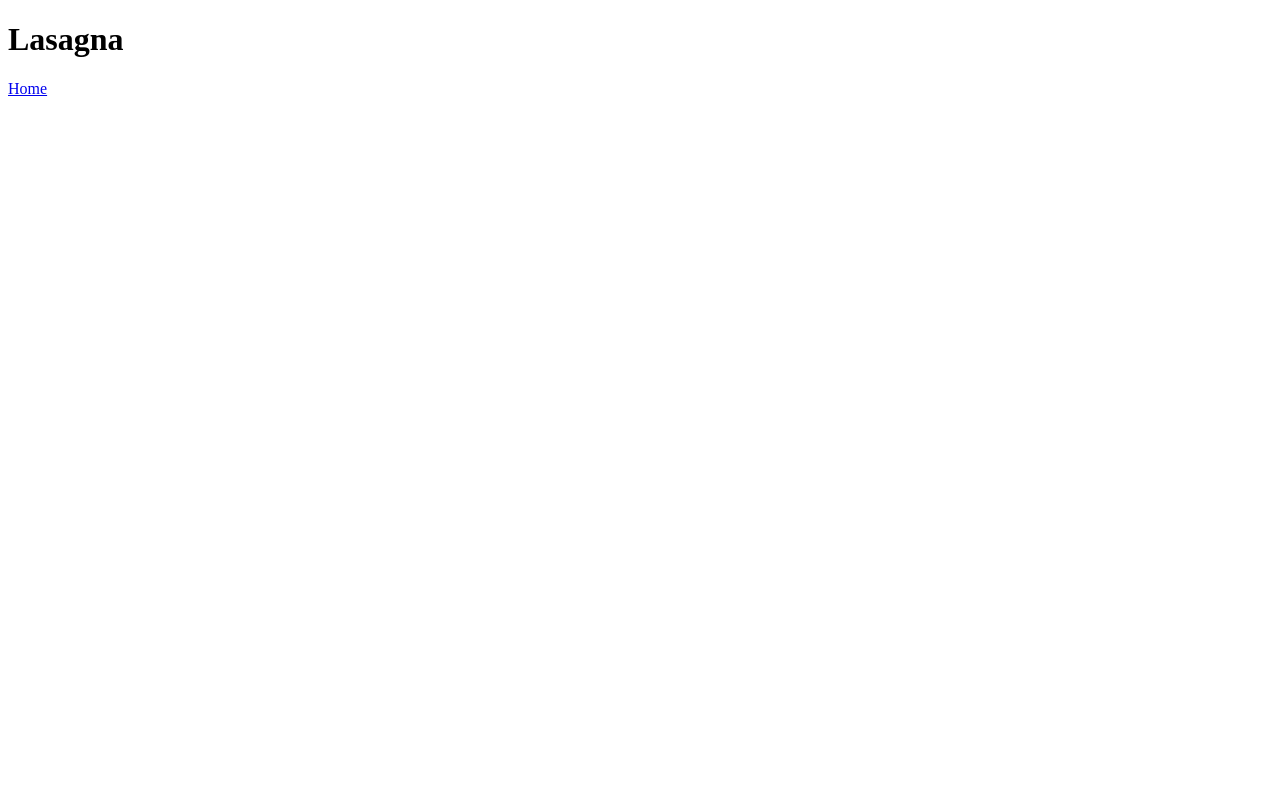
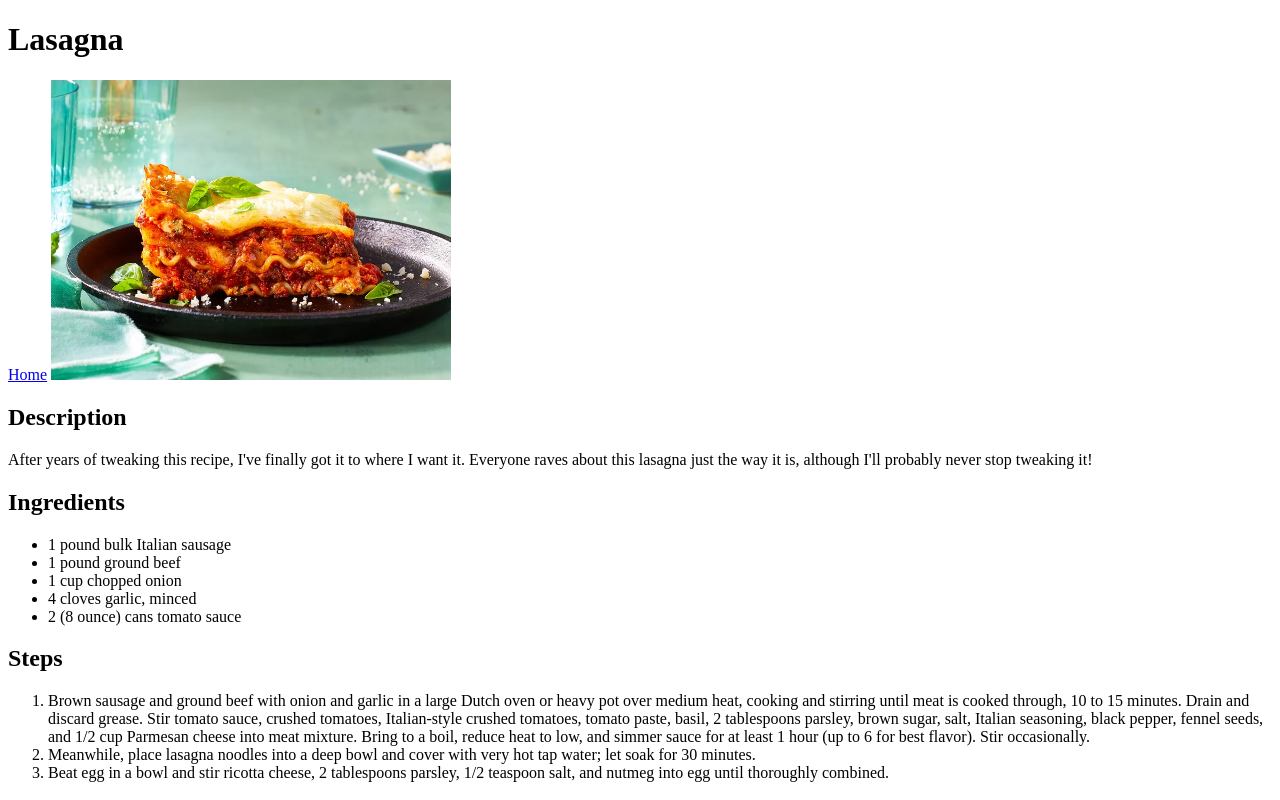
Before and after one commit to gudiudi/odin-recipes, a plain HTML site: page recipes/lasagna.html in a window 1280 px wide. Drawn offline with Linux system fonts and the light colour scheme.

Commit message:
feat: add lasagna image and page content

```diff
--- a/recipes/lasagna.html
+++ b/recipes/lasagna.html
@@ -9,5 +9,26 @@
   <h1>Lasagna</h1>
 
   <a href="../index.html">Home</a>
+
+  <img src="../images/lasagna.webp" alt="Lasagna" width="400" height="300">
+
+  <h2>Description</h2>
+  <p>After years of tweaking this recipe, I've finally got it to where I want it. Everyone raves about this lasagna just the way it is, although I'll probably never stop tweaking it!</p>
+
+  <h2>Ingredients</h2>
+  <ul>
+    <li>1 pound bulk Italian sausage</li>
+    <li>1 pound ground beef</li>
+    <li>1 cup chopped onion</li>
+    <li>4 cloves garlic, minced</li>
+    <li>2 (8 ounce) cans tomato sauce</li>
+  </ul>
+
+  <h2>Steps</h2>
+  <ol>
+    <li>Brown sausage and ground beef with onion and garlic in a large Dutch oven or heavy pot over medium heat, cooking and stirring until meat is cooked through, 10 to 15 minutes. Drain and discard grease. Stir tomato sauce, crushed tomatoes, Italian-style crushed tomatoes, tomato paste, basil, 2 tablespoons parsley, brown sugar, salt, Italian seasoning, black pepper, fennel seeds, and 1/2 cup Parmesan cheese into meat mixture. Bring to a boil, reduce heat to low, and simmer sauce for at least 1 hour (up to 6 for best flavor). Stir occasionally.</li>
+    <li>Meanwhile, place lasagna noodles into a deep bowl and cover with very hot tap water; let soak for 30 minutes.</li>
+    <li>Beat egg in a bowl and stir ricotta cheese, 2 tablespoons parsley, 1/2 teaspoon salt, and nutmeg into egg until thoroughly combined.</li>
+  </ol>
 </body>
 </html>
```
Also changed, not shown: images/lasagna.webp (added), 1 other file.
